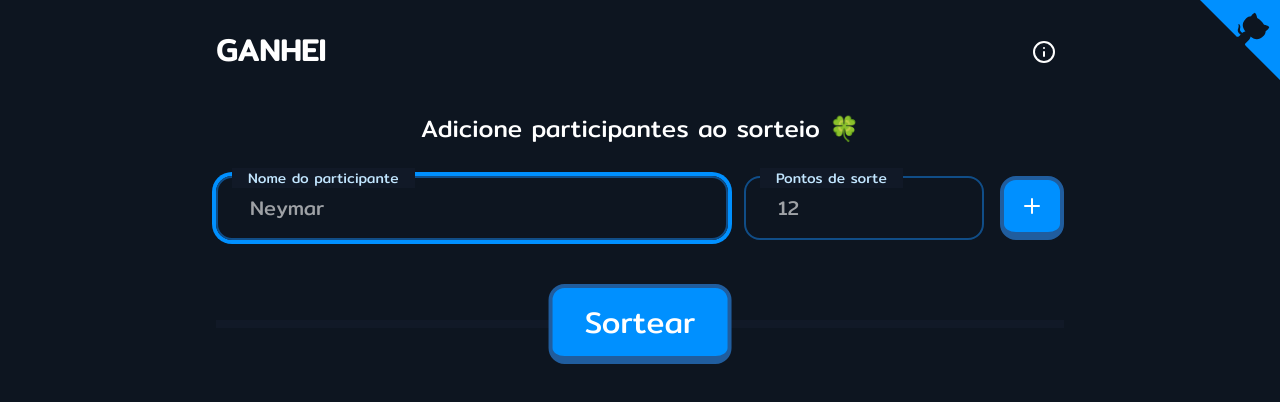
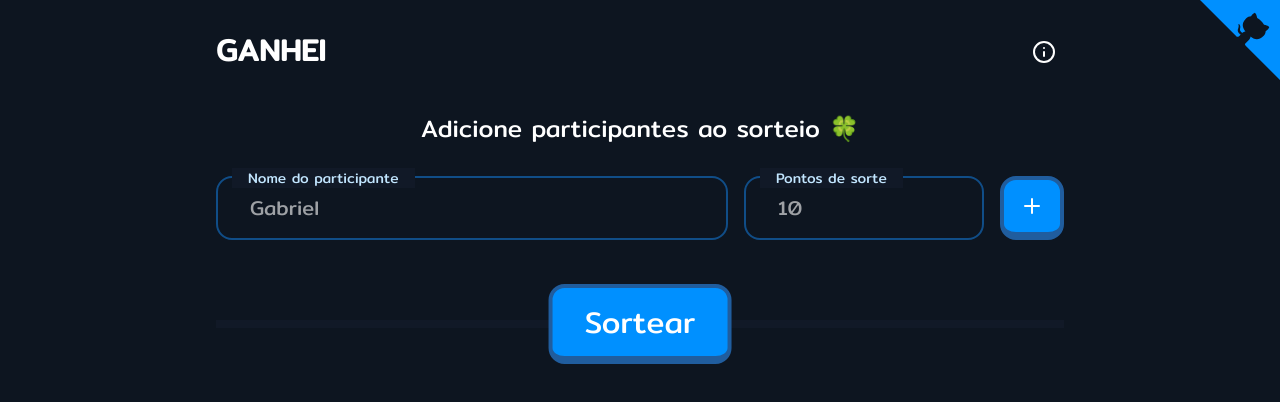
Before and after one commit to Bielframos/ganhei, a SvelteKit app: page / in a window 1280 px wide. Shown: the top 402 px of the page. Built offline with nearby package versions, Linux system fonts and the light colour scheme.

Commit message:
corrige foco automático no input `nickname` e faz melhorias no design

```diff
--- a/src/lib/app.controller.svelte.ts
+++ b/src/lib/app.controller.svelte.ts
@@ -7,6 +7,8 @@ export default function createController() {
 	let winnerId = $state<string | undefined>(undefined);
 
 	function handleAddParticipant(e: Event) {
+		e.preventDefault();
+
 		const form = e.target as HTMLFormElement;
 		const nicknameInput = form.nickname as HTMLInputElement;
 		const multiplierInput = form.multiplier as HTMLInputElement;
@@ -22,6 +24,8 @@ export default function createController() {
 
 		nicknameInput.value = '';
 		multiplierInput.value = '';
+
+		nicknameInput.focus();
 	}
 
 	function handleDraw() {
--- a/src/routes/+page.svelte
+++ b/src/routes/+page.svelte
@@ -96,10 +96,9 @@
 					type="text"
 					id="nickname"
 					name="nickname"
-					placeholder="Neymar"
+					placeholder="Gabriel"
 					class="w-full rounded-2xl border-2 border-blue-6 bg-[transparent] px-8 py-4 text-xl text-blue-12 ring-blue-9 placeholder:text-white/60 focus:outline-none focus:ring-4"
 					autocomplete="off"
-					autofocus
 					required
 				/></label
 			>
@@ -112,7 +111,7 @@
 					type="text"
 					id="multiplier"
 					name="multiplier"
-					placeholder="12"
+					placeholder="10"
 					class="w-full rounded-2xl border-2 border-blue-6 bg-[transparent] px-8 py-4 text-xl text-blue-12 ring-blue-9 placeholder:text-white/60 focus:outline-none focus:ring-4"
 					autocomplete="off"
 				/></label
@@ -121,14 +120,14 @@
 			<button
 				aria-label="Adicionar participante"
 				type="submit"
-				class="flex h-16 items-center justify-center gap-2 rounded-2xl border-4 border-b-8 border-blue-7 bg-blue-9 text-xl transition-all hover:bg-blue-10 focus:outline-none active:border-b-4 md:w-16"
+				class="flex h-16 items-center justify-center gap-2 rounded-2xl border-4 border-b-8 border-blue-7 bg-blue-9 text-xl transition-all hover:bg-blue-10 focus:bg-blue-10 focus:outline-none active:border-b-4 md:w-16"
 				><Plus /> <span class="md:hidden">Adicionar</span></button
 			>
 		</form>
 
 		<div class="relative">
 			<button
-				class="absolute left-1/2 top-1/2 -translate-x-1/2 -translate-y-1/2 rounded-2xl border-4 border-b-8 border-blue-7 bg-blue-9 px-8 py-4 text-3xl transition-all hover:bg-blue-10 active:border-b-4"
+				class="absolute left-1/2 top-1/2 -translate-x-1/2 -translate-y-1/2 rounded-2xl border-4 border-b-8 border-blue-7 bg-blue-9 px-8 py-4 text-3xl transition-all hover:bg-blue-10 focus:bg-blue-10 focus:outline-none active:border-b-4"
 				onclick={() => controller.handleDraw()}>Sortear</button
 			>
 			<hr class="my-20 border-4 border-blue-2" />
@@ -154,13 +153,13 @@
 		<!-- svelte-ignore a11y_click_events_have_key_events, a11y_no_static_element_interactions -->
 		<div
 			id="scrim"
-			class="absolute inset-0 z-10 flex h-full w-full items-center justify-center bg-blue-1/90"
+			class="absolute inset-0 z-10 flex h-fit min-h-[100dvh] w-full items-center justify-center bg-blue-1/90 py-10"
 			onclick={() => triggerShowInfo()}
 			transition:fade
 		>
 			<!-- svelte-ignore a11y_click_events_have_key_events, a11y_no_noninteractive_element_interactions -->
 			<article
-				class="relative w-full max-w-md rounded-2xl bg-blue-2 p-10"
+				class="relative mx-4 w-full max-w-md rounded-2xl bg-blue-2 p-10"
 				onclick={(e) => {
 					e.stopPropagation();
 				}}
@@ -244,7 +243,7 @@
 	<!-- GitHub Corner -->
 	<a
 		href="https://github.com/Bielframos/ganhei"
-		class="github-corner"
+		class="github-corner -z-50"
 		aria-label="Veja a fonte no GitHub"
 		><svg
 			width="80"
```
